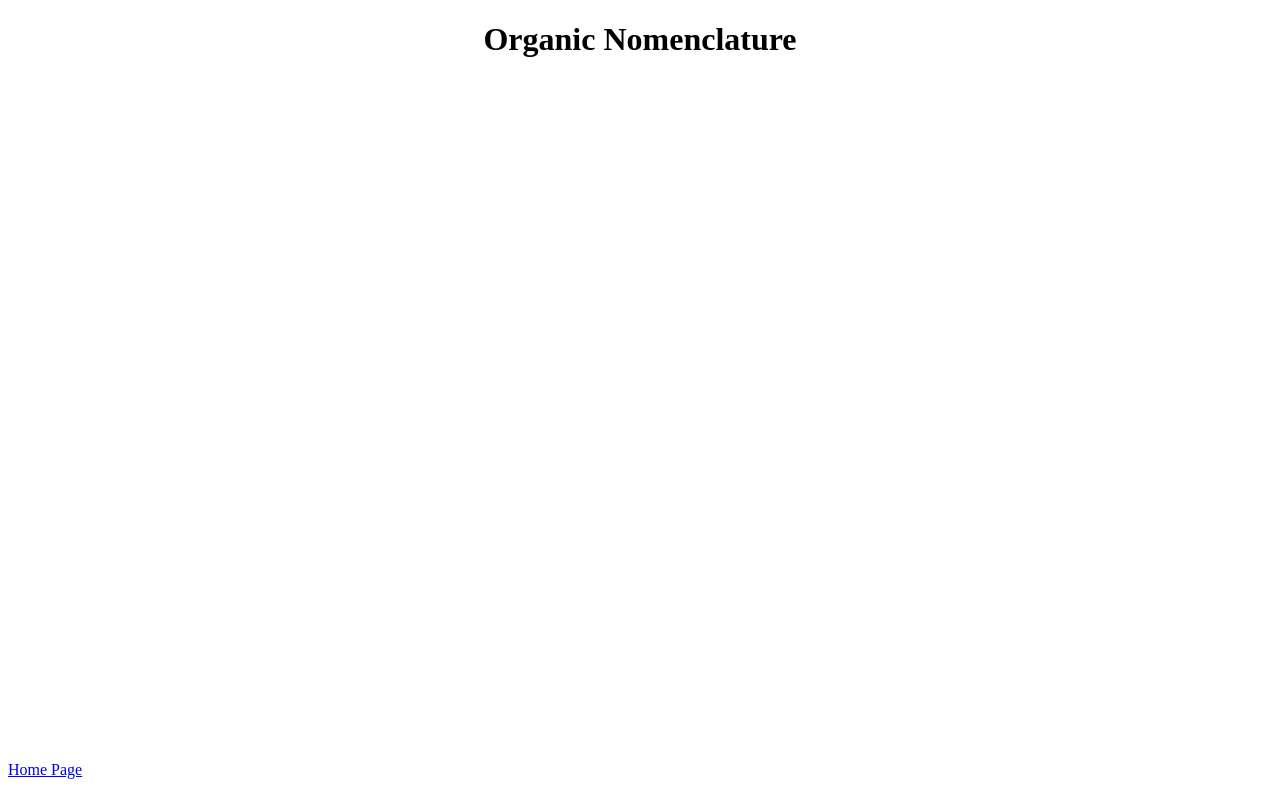
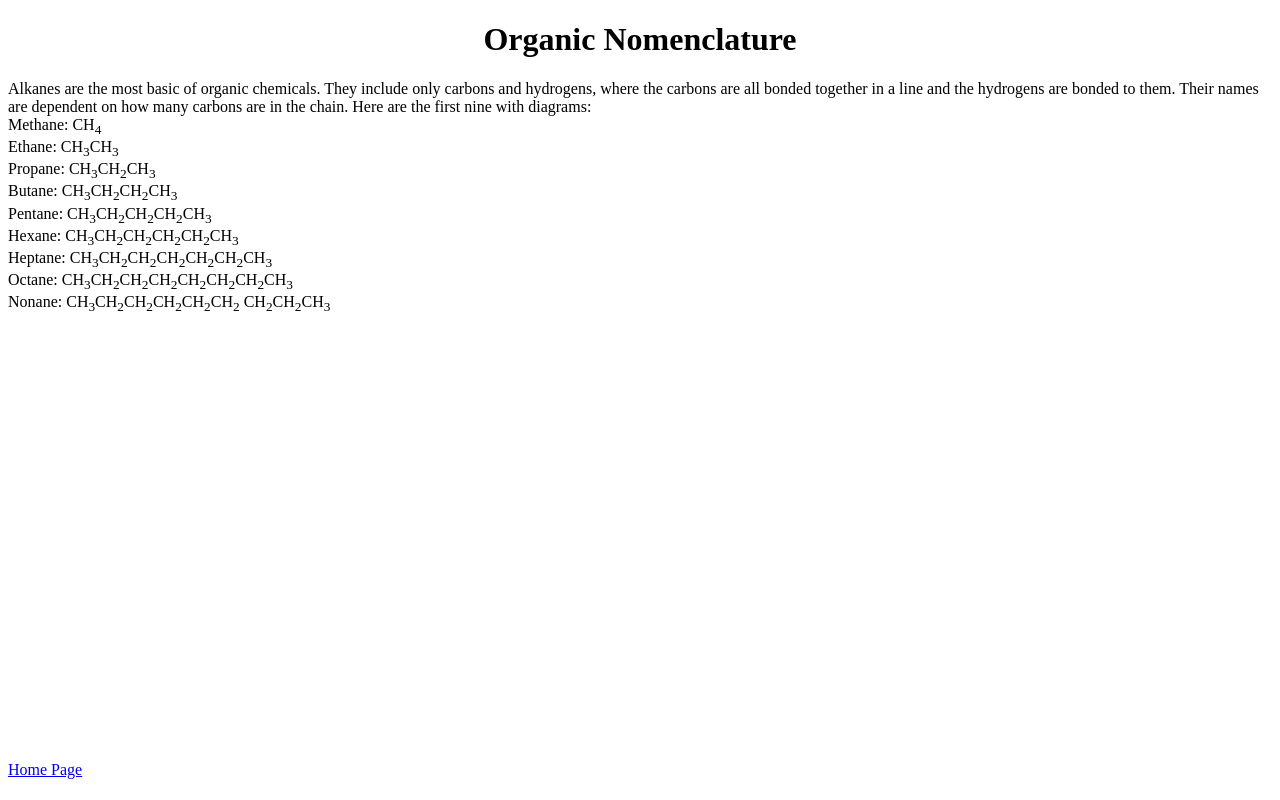
Before and after one commit to The-Students-Guide-to-the-IB/the-students-guide-to-the-ib.github.io, a plain HTML site: page chemistry-org-nomenclature.html in a window 1280 px wide. Drawn offline with Linux system fonts and the light colour scheme.

Commit message:
Update chemistry-org-nomenclature.html

```diff
--- a/chemistry-org-nomenclature.html
+++ b/chemistry-org-nomenclature.html
@@ -2,6 +2,14 @@
 <html>
 <body>
   <h1><center>Organic Nomenclature</center></h1>
+  <p>
+    Alkanes are the most basic of organic chemicals. They include only carbons and hydrogens, where the carbons are all bonded together in a line and the hydrogens are bonded to them.
+    Their names are dependent on how many carbons are in the chain. Here are the first nine with diagrams:<br>Methane: CH<sub>4</sub><br>Ethane: CH<sub>3</sub>CH<sub>3</sub><br>Propane:
+    CH<sub>3</sub>CH<sub>2</sub>CH<sub>3</sub><br>Butane: CH<sub>3</sub>CH<sub>2</sub>CH<sub>2</sub>CH<sub>3</sub><br>Pentane: CH<sub>3</sub>CH<sub>2</sub>CH<sub>2</sub>CH<sub>2</sub>CH<sub>3</sub>
+    <br>Hexane: CH<sub>3</sub>CH<sub>2</sub>CH<sub>2</sub>CH<sub>2</sub>CH<sub>2</sub>CH<sub>3</sub><br>Heptane: CH<sub>3</sub>CH<sub>2</sub>CH<sub>2</sub>CH<sub>2</sub>CH<sub>2</sub>CH<sub>2</sub>CH<sub>3</sub>
+    <br>Octane: CH<sub>3</sub>CH<sub>2</sub>CH<sub>2</sub>CH<sub>2</sub>CH<sub>2</sub>CH<sub>2</sub>CH<sub>2</sub>CH<sub>3</sub><br>Nonane: CH<sub>3</sub>CH<sub>2</sub>CH<sub>2</sub>CH<sub>2</sub>CH<sub>2</sub>CH<sub>2</sub>
+    CH<sub>2</sub>CH<sub>2</sub>CH<sub>3</sub>
+  </p>
   <p style="position: absolute; bottom: 5px" align="center"><a href="index.html">
     Home Page
     </a></p>
```
